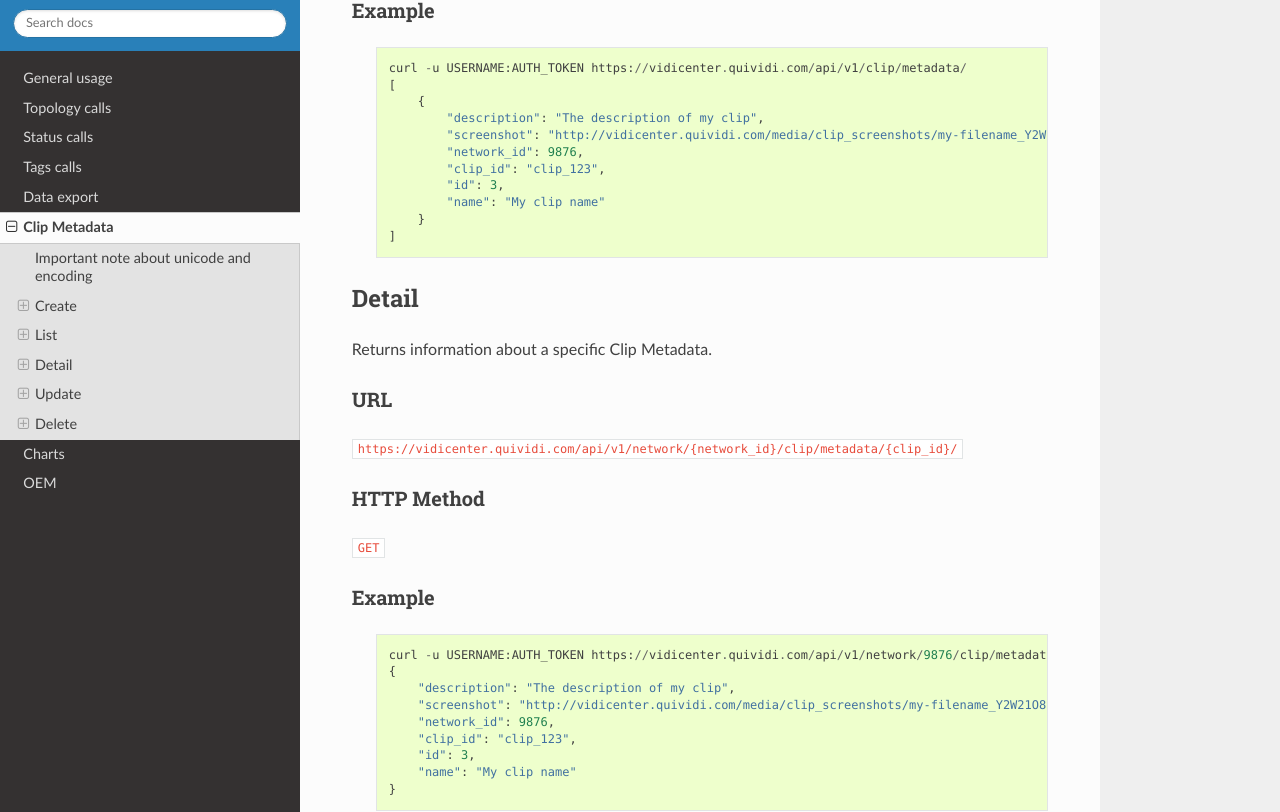
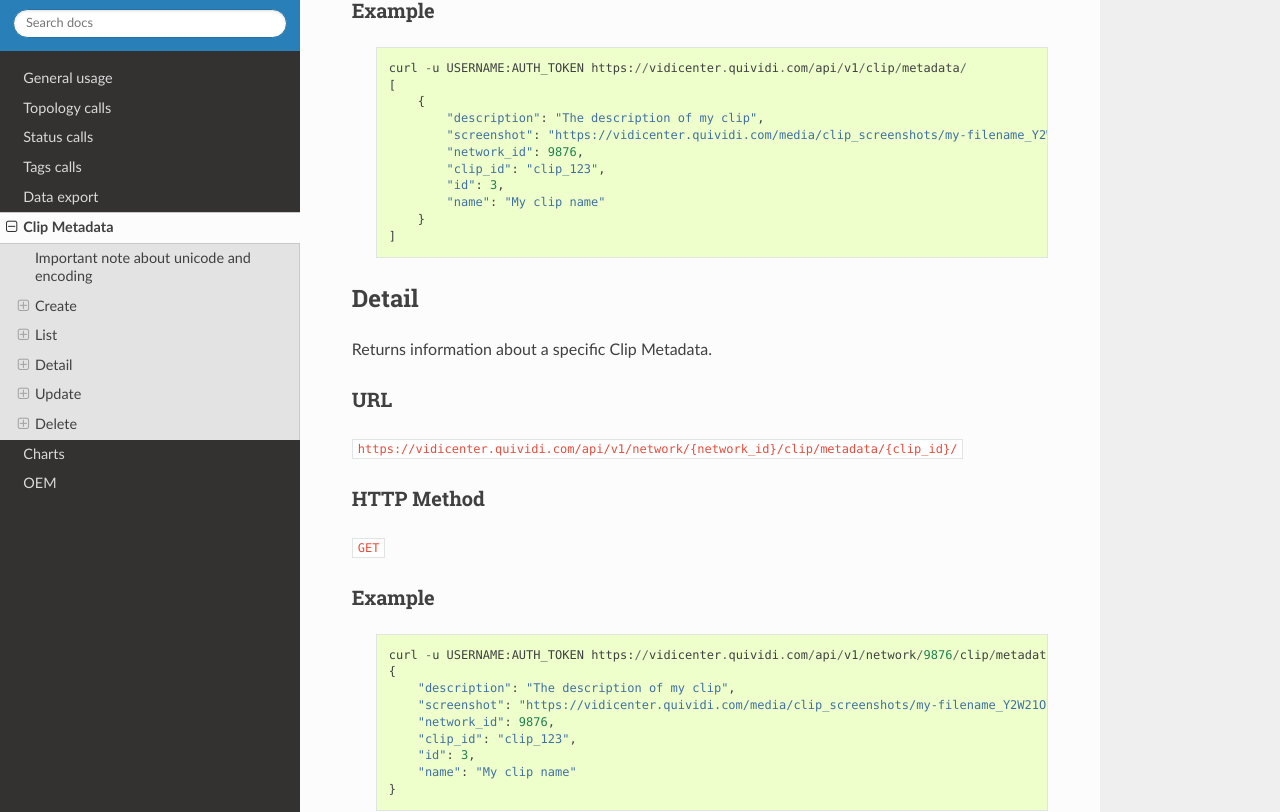
Before and after one commit to quividi/vidicenter-api-documentation, a Sphinx documentation site: the page built from docs/source/clip_metadata.rst, in a window 1280 px wide and 1400 px high, scrolled down 1843 px. Shown: the part 132-944 px from the top of the window. Built offline with Sphinx 7.4.7 and the Read the Docs theme 3.1.0, drawn with Linux system fonts in a browser that asks for light colours.

Commit message:
make sure all urls are https and end with a slash

```diff
--- a/docs/source/clip_metadata.rst
+++ b/docs/source/clip_metadata.rst
@@ -107,7 +107,7 @@
     [
         {
             "description": "The description of my clip",
-            "screenshot": "http://vidicenter.quividi.com/media/clip_screenshots/my-filename_Y2W21O8.jpg",
+            "screenshot": "https://vidicenter.quividi.com/media/clip_screenshots/my-filename_Y2W21O8.jpg",
             "network_id": 9876,
             "clip_id": "clip_123",
             "id": 3,
@@ -139,7 +139,7 @@
     curl -u USERNAME:AUTH_TOKEN https://vidicenter.quividi.com/api/v1/network/9876/clip/metadata/clip_123/
     {
         "description": "The description of my clip",
-        "screenshot": "http://vidicenter.quividi.com/media/clip_screenshots/my-filename_Y2W21O8.jpg",
+        "screenshot": "https://vidicenter.quividi.com/media/clip_screenshots/my-filename_Y2W21O8.jpg",
         "network_id": 9876,
         "clip_id": "clip_123",
         "id": 3,
--- a/docs/source/general_usage.rst
+++ b/docs/source/general_usage.rst
@@ -10,7 +10,7 @@
     $> curl -u USERNAME:AUTH_TOKEN https://vidicenter.quividi.com/api/.../
 
 
-You can obtain your user token from your `VidiCenter profile page <http://vidicenter.quividi.com/next/profile>`_. The page will show your current active token and possibly a list of revoked tokens. Keep your token secure; you can revoke an active token if you think that it has been leaked or compromised. Once revoked, the token is forever inactive and you can generate a new one.
+You can obtain your user token from your `VidiCenter profile page <https://vidicenter.quividi.com/next/profile>`_. The page will show your current active token and possibly a list of revoked tokens. Keep your token secure; you can revoke an active token if you think that it has been leaked or compromised. Once revoked, the token is forever inactive and you can generate a new one.
 
 
 Do note that making an insecure call (using http instead of https for example) will **revoke your token**. You will need to go into VidiCenter and generate a new one.
@@ -46,7 +46,7 @@
 Test page
 #########
 
-`This page on VidiCenter <http://vidicenter.quividi.com/api/v1/test/>`_ allows you to generate curl commands and query the export API. You can use it to famliarize yourself with the API.
+`This page on VidiCenter <https://vidicenter.quividi.com/api/v1/test/>`_ allows you to generate curl commands and query the export API. You can use it to famliarize yourself with the API.
 
 
 
--- a/docs/source/topology.rst
+++ b/docs/source/topology.rst
@@ -174,14 +174,14 @@
 URL
 ---
 
-``https://vidicenter.quividi.com/api/v1/network/{network_id}/sites/vehicles``
+``https://vidicenter.quividi.com/api/v1/network/{network_id}/sites/vehicles/``
 
 Example
 -------
 
  ::
 
-    curl -u USERNAME:AUTH_TOKEN https://vidicenter.quividi.com/api/v1/network/567/sites/vehicles
+    curl -u USERNAME:AUTH_TOKEN https://vidicenter.quividi.com/api/v1/network/567/sites/vehicles/
     [
         {
             "id": 4200,
@@ -659,7 +659,7 @@
 
  ::
 
-    curl -u USERNAME:AUTH_TOKEN https://vidicenter.quividi.com/api/v1/location_tag/tag%20of%20mine/boxes
+    curl -u USERNAME:AUTH_TOKEN https://vidicenter.quividi.com/api/v1/location_tag/tag%20of%20mine/boxes/
     [
         {
             "last_upload_timestamp":"2015-09-15T11:00:16",
```
